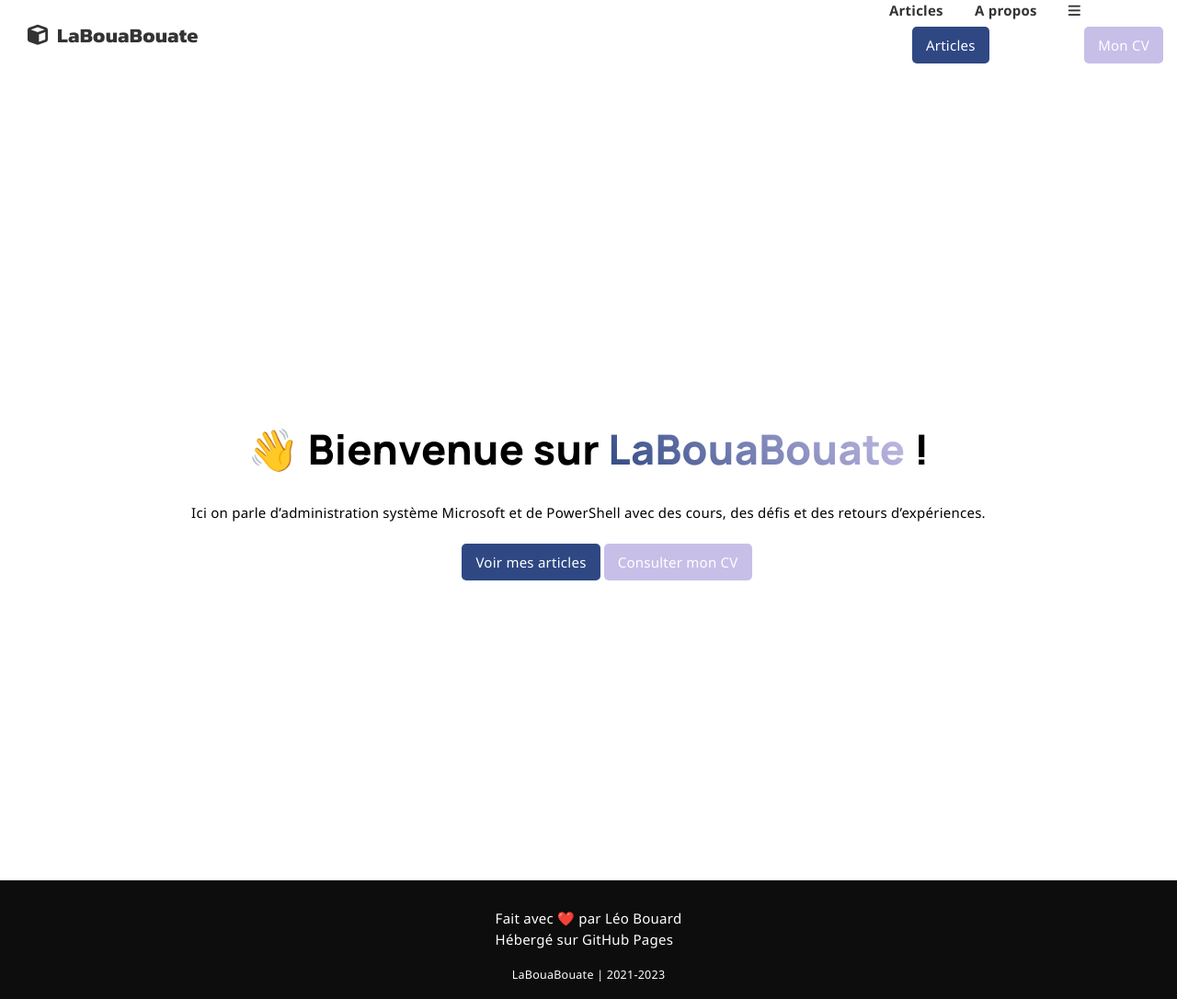
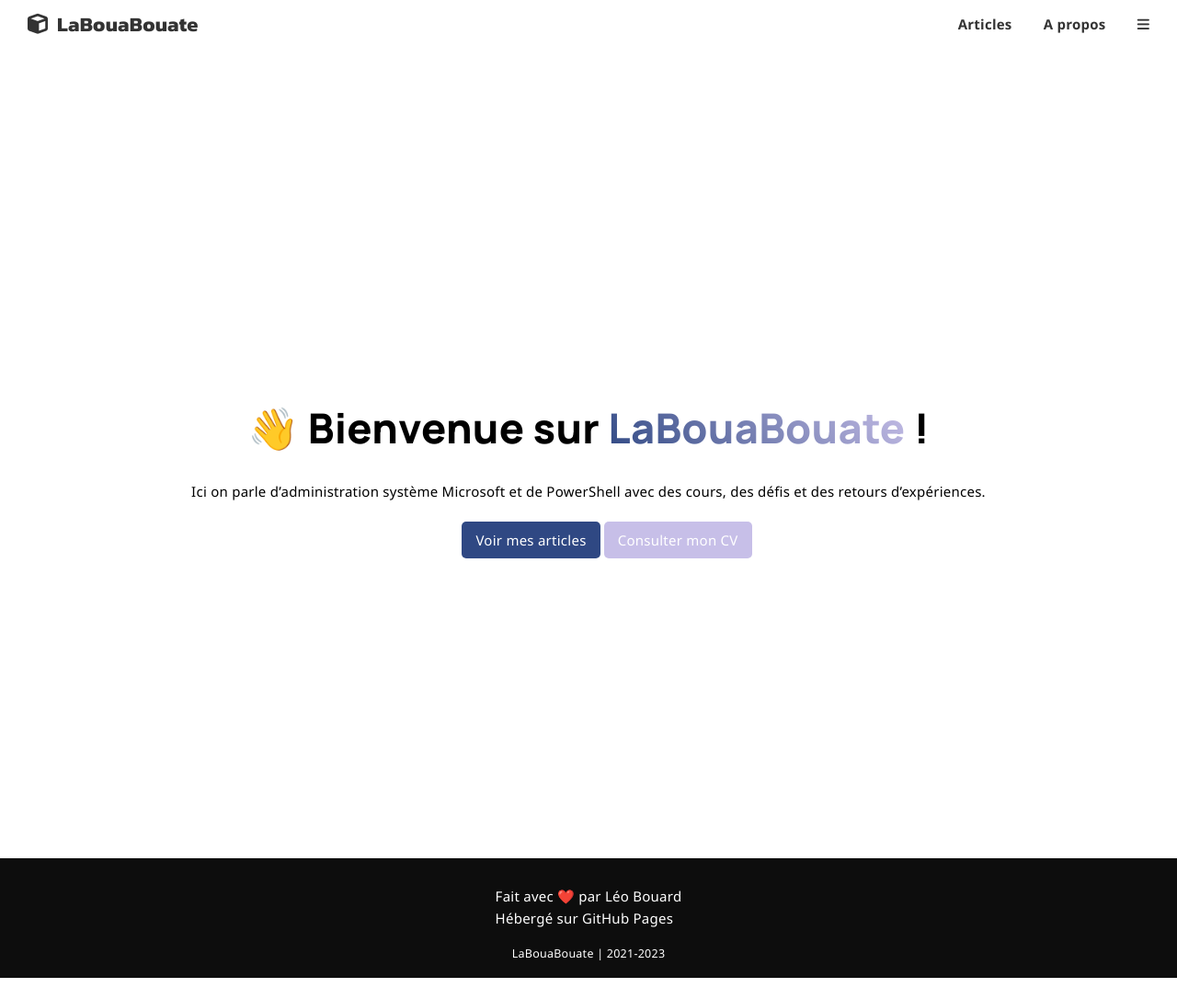
Before and after one commit to leobouard/leobouard.github.io, a Jekyll site: the page built from index.md, in a window 1280 px wide. Shown: the whole page at 92% size. Built offline with Jekyll 4.4.1, drawn with Linux system fonts in a browser that asks for light colours; nearby versions of some CDN libraries; some web fonts are replaced; our own code applies the rules of GitHub Pages for plain Markdown files; after the commit the page ends 1063 px from its top, so only the background shows below that.

Commit message:
Update style.scss

```diff
--- a/assets/css/style.scss
+++ b/assets/css/style.scss
@@ -334,3 +334,19 @@ footer {
         display: none;
     }
 }
+
+// MENU
+
+.menu:hover, .menu:focus-within {
+
+    .submenu {
+        display: block;
+    }
+
+
+}
+
+.submenu {
+
+    display: none;
+}
```
